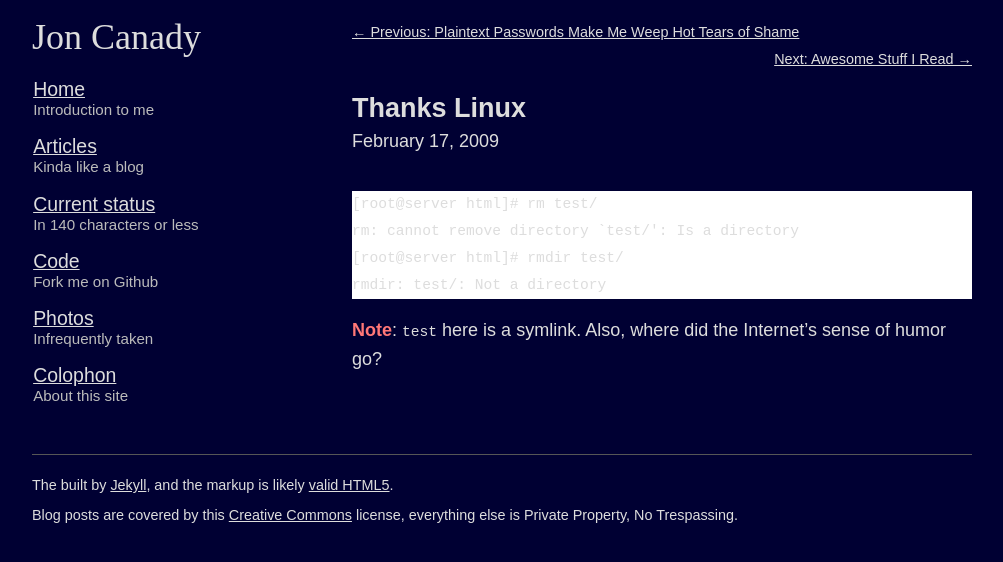
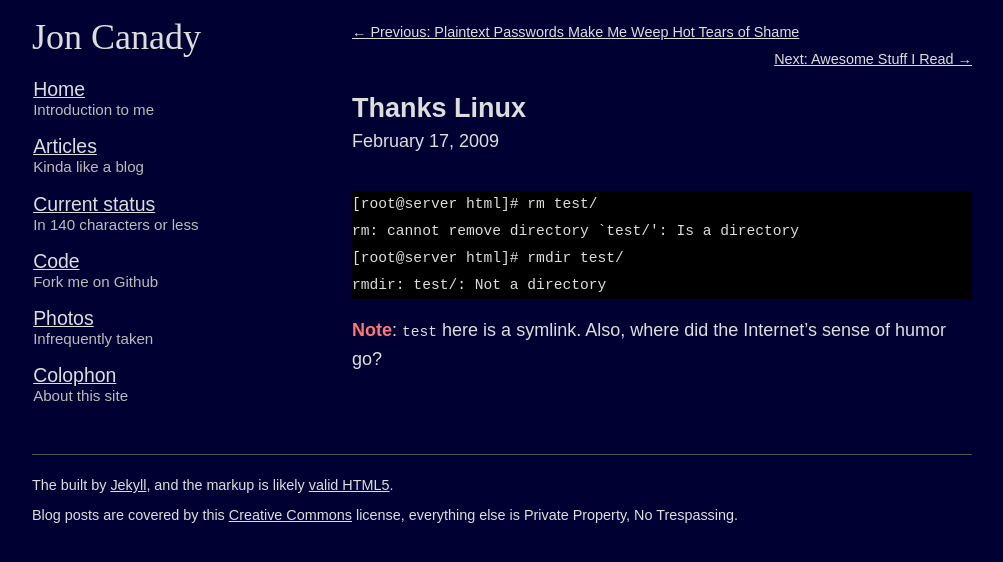
Before and after one commit to jesscanady/oldsite-circa2011, a Jekyll site: the page built from _posts/2009-02-17-thanks-linux.markdown, in a window 1280 px wide. Shown: the top 562 px of the page, without its empty margins (138-1141 px from the left). Built offline with Jekyll 4.4.1, drawn with Linux system fonts in a browser that asks for light colours; some web fonts are replaced; Markdown is read by kramdown in place of the engine named in the settings.

Commit message:
Change to the code coloring CSS to make it readable

```diff
--- a/stylesheets/syntax.css
+++ b/stylesheets/syntax.css
@@ -1,4 +1,4 @@
-.highlight  { background: #ffffff; }
+.highlight  { background: #000;}
 .highlight .c { color: #999988; font-style: italic } /* Comment */
 .highlight .err { color: #a61717; background-color: #e3d2d2 } /* Error */
 .highlight .k { font-weight: bold } /* Keyword */
```
